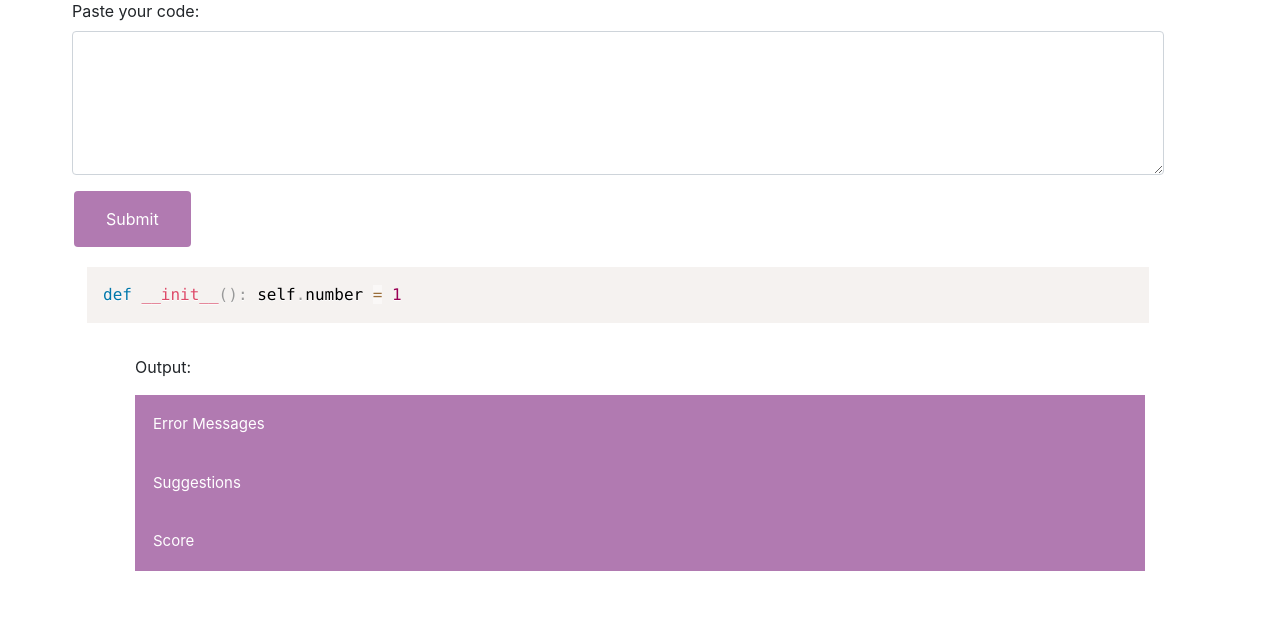
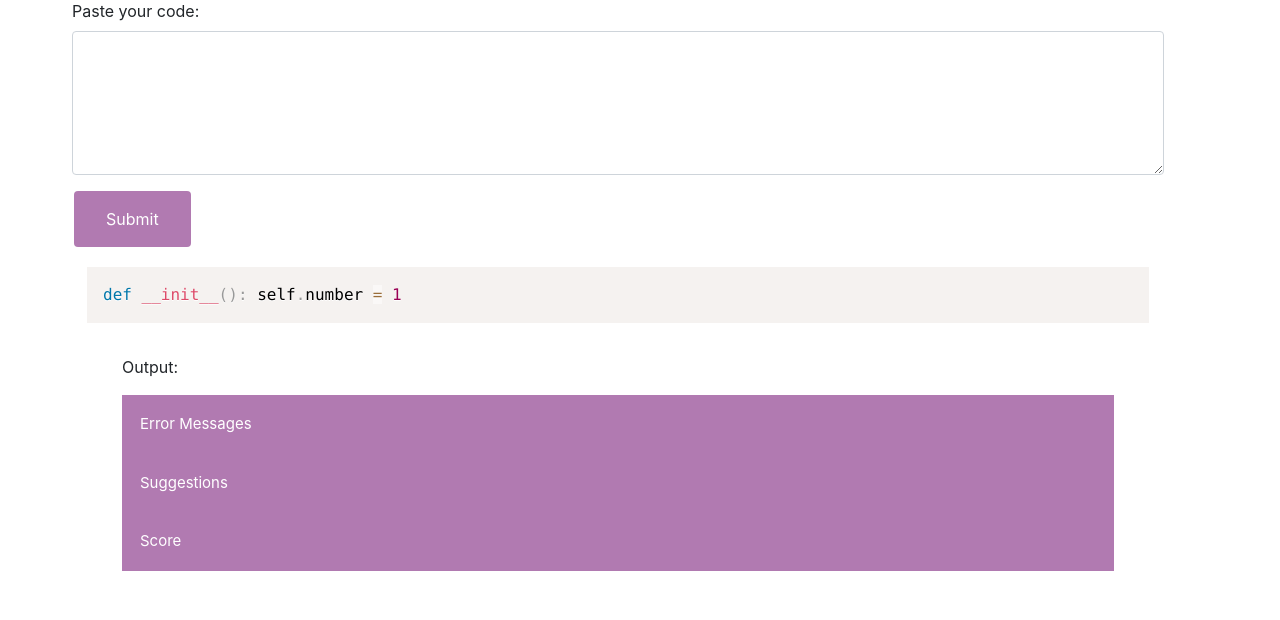
Before and after one commit to qiuyixuan/Code_Comprehension_Platform, a Flask app: page / in a window 1280 px wide. Shown: the part 105-725 px from the top of the page. Run offline with Flask 2, Linux system fonts and the light colour scheme; some libraries are stand-ins or nearby versions.

Commit message:
align containers

```diff
--- a/templates/base.html
+++ b/templates/base.html
@@ -45,7 +45,6 @@
         </form>
       </div>
     </nav>
-
     <main role="main" class="container p-4 mx-5">
 
       <form class="form-group"  action="/process" method="post">
@@ -57,7 +56,6 @@
             <pre><code class="lang-py">{{ file_text }}</code></pre>
       </div>
     </main><!-- /.container -->
-
     <!-- Bootstrap core JavaScript
     ================================================== -->
     <!-- Placed at the end of the document so the pages load faster -->
@@ -67,7 +65,7 @@
     <script>window.jQuery || document.write('<script src="../../assets/js/vendor/jquery-slim.min.js"><\/script>')</script>
     <script src="../../assets/js/vendor/popper.min.js"></script>
     <script src="../../dist/js/bootstrap.min.js"></script>
-<div class="container">
+<div class="container px-4 mx-5">
 
     <!-- Collapsible output area -->
       <!-- <a href="#demo" class="btn btn-info" data-toggle="collapse" >Show Error Messages</a>
--- a/templates/style.css
+++ b/templates/style.css
@@ -49,7 +49,6 @@ body {
 }
 
 .output {
-  padding-left: 50px;
   padding-right: 50px;
   padding-bottom: 50px;
 }
```
